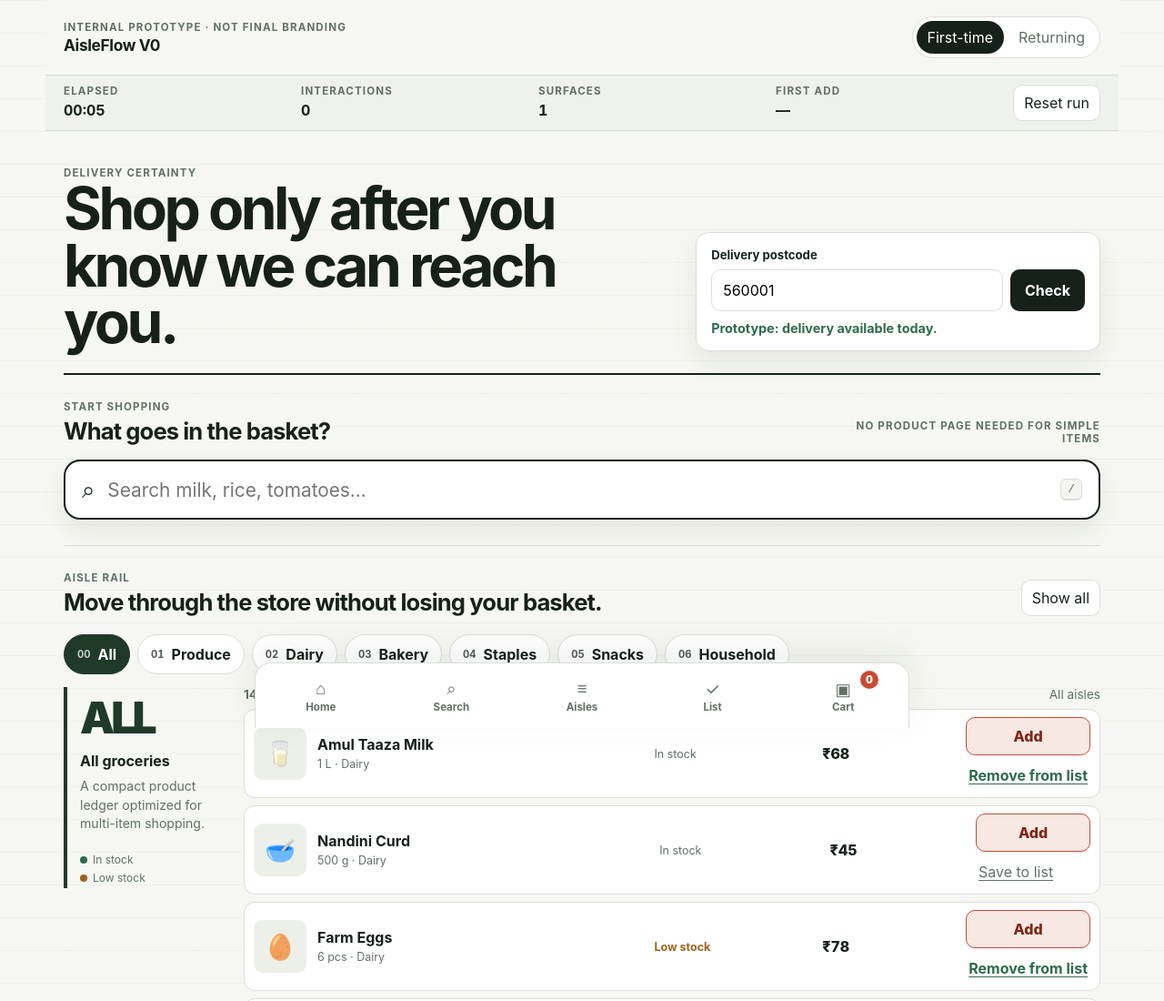
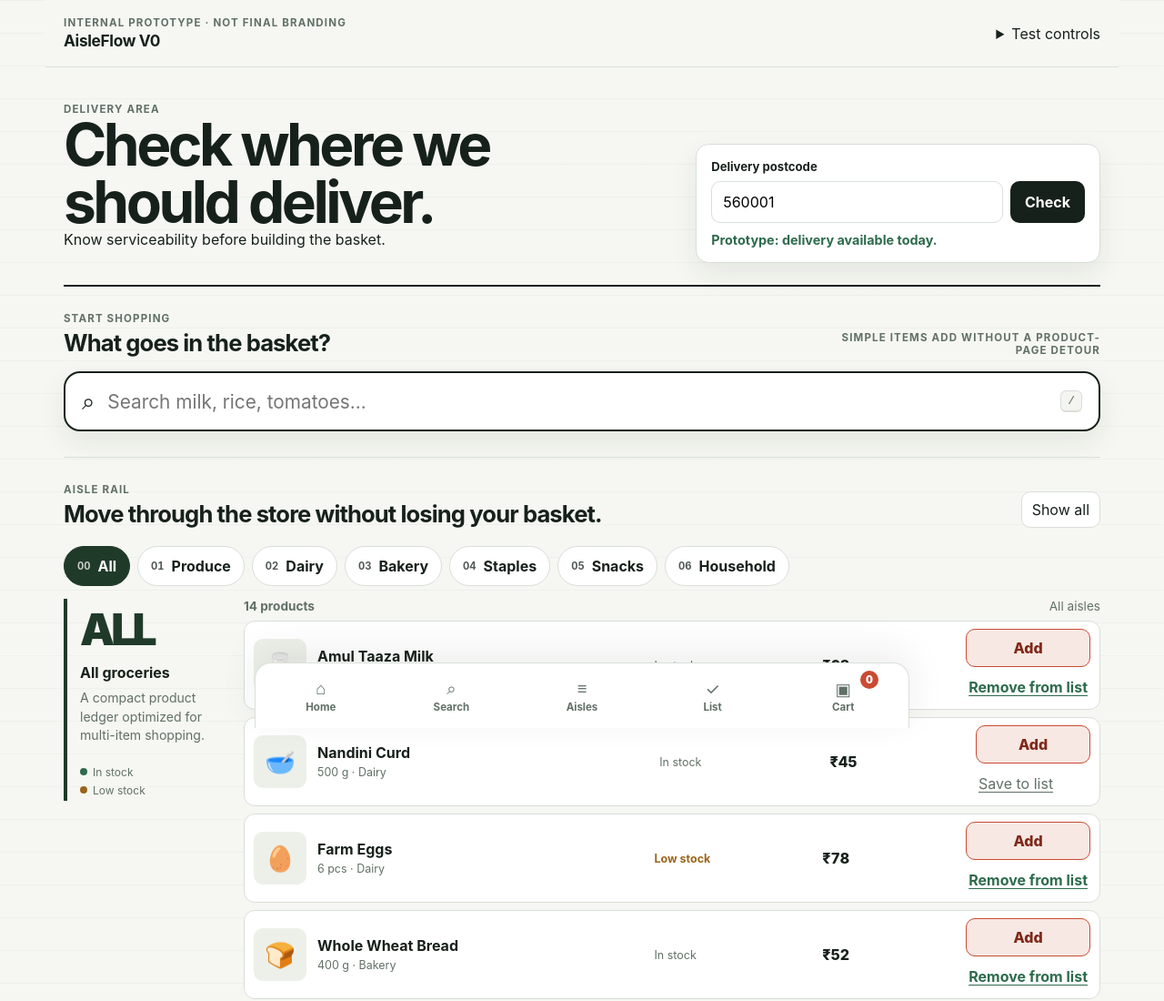
Before and after one commit to Spidy092/ecom-2.0, a plain HTML site: page research/prototypes/aisleflow-v0/index.html in a window 1280 px wide. Shown: the top 1100 px of the page at 91% size. Drawn offline with Linux system fonts and the light colour scheme.

Commit message:
Move shopping actions above prototype research chrome

```diff
--- a/research/prototypes/aisleflow-v0/index.html
+++ b/research/prototypes/aisleflow-v0/index.html
@@ -6,6 +6,7 @@
   <title>AisleFlow V0 — Grocery UX Prototype</title>
   <meta name="description" content="Low-fidelity interaction prototype for a grocery-first WooCommerce product." />
   <link rel="stylesheet" href="styles.css" />
+  <link rel="stylesheet" href="research-iteration.css" />
 </head>
 <body>
   <a class="skip-link" href="#main">Skip to groceries</a>
@@ -17,11 +18,13 @@
         <strong>AisleFlow V0</strong>
       </div>
 
+      <details class="research-console">
+        <summary>Test controls</summary>
+        <div class="research-console-panel">
           <div class="mode-switch" role="group" aria-label="Prototype shopper mode">
             <button class="mode-button is-active" type="button" data-mode-button="first-time" aria-pressed="true">First-time</button>
             <button class="mode-button" type="button" data-mode-button="returning" aria-pressed="false">Returning</button>
           </div>
-    </header>
 
           <section class="research-meter" aria-label="Prototype research metrics">
             <div><span class="metric-label">Elapsed</span><strong id="metric-time">00:00</strong></div>
@@ -30,12 +33,16 @@
             <div><span class="metric-label">First add</span><strong id="metric-first-add">—</strong></div>
             <button class="quiet-button" type="button" id="reset-research">Reset run</button>
           </section>
+        </div>
+      </details>
+    </header>
 
     <main id="main" tabindex="-1">
       <section class="delivery-band" aria-labelledby="delivery-title">
-        <div>
-          <span class="section-kicker">Delivery certainty</span>
-          <h1 id="delivery-title">Shop only after you know we can reach you.</h1>
+        <div class="delivery-copy">
+          <span class="section-kicker">Delivery area</span>
+          <h1 id="delivery-title">Check where we should deliver.</h1>
+          <p class="delivery-explainer">Know serviceability before building the basket.</p>
         </div>
         <form id="delivery-form" class="delivery-form">
           <label for="postcode">Delivery postcode</label>
@@ -53,7 +60,7 @@
             <span class="section-kicker">Start shopping</span>
             <h2 id="search-heading">What goes in the basket?</h2>
           </div>
-          <span class="shortcut-note">No product page needed for simple items</span>
+          <span class="shortcut-note">Simple items add without a product-page detour</span>
         </div>
 
         <label class="search-box" for="search-input">
```
Lines whose indentation alone changed are shown as unchanged.
